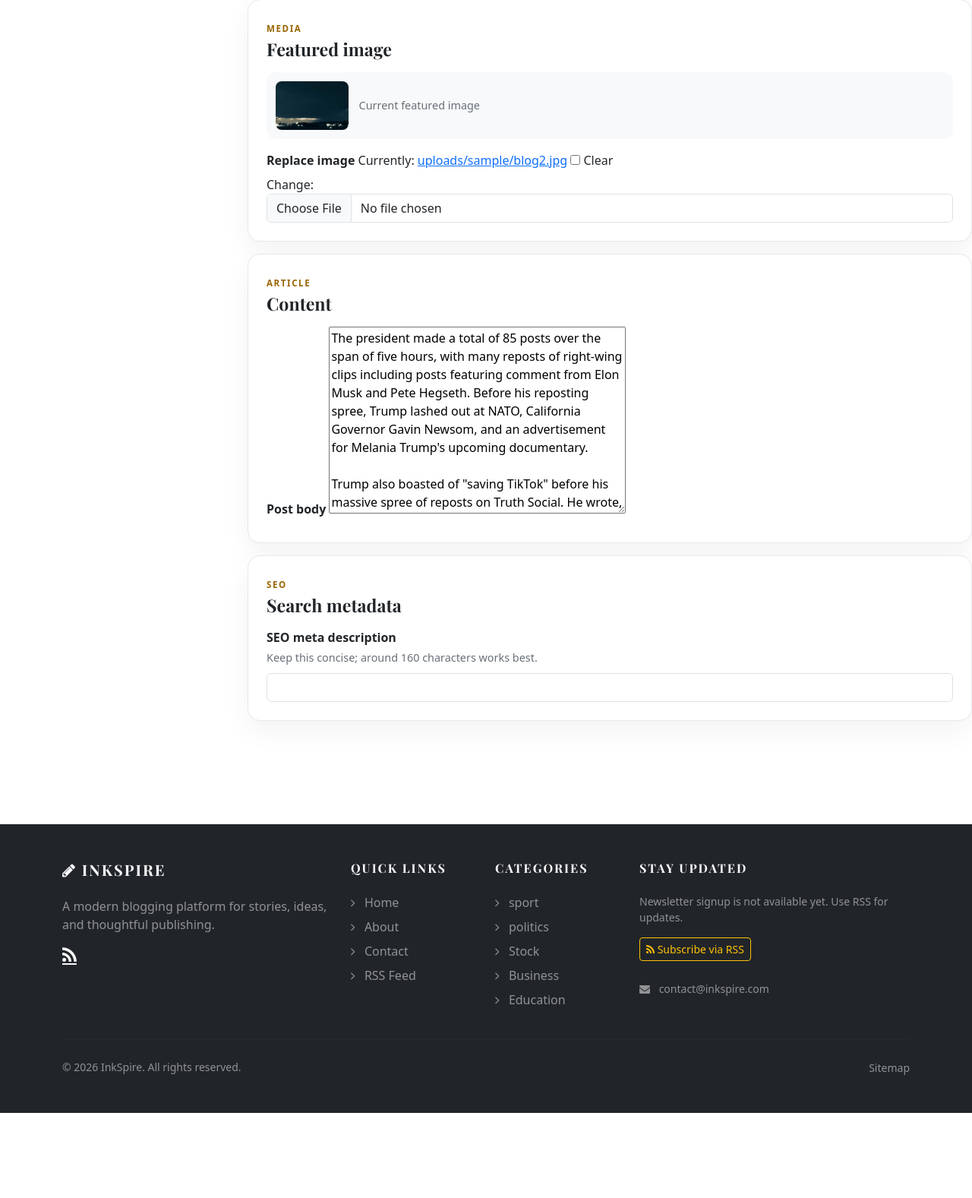
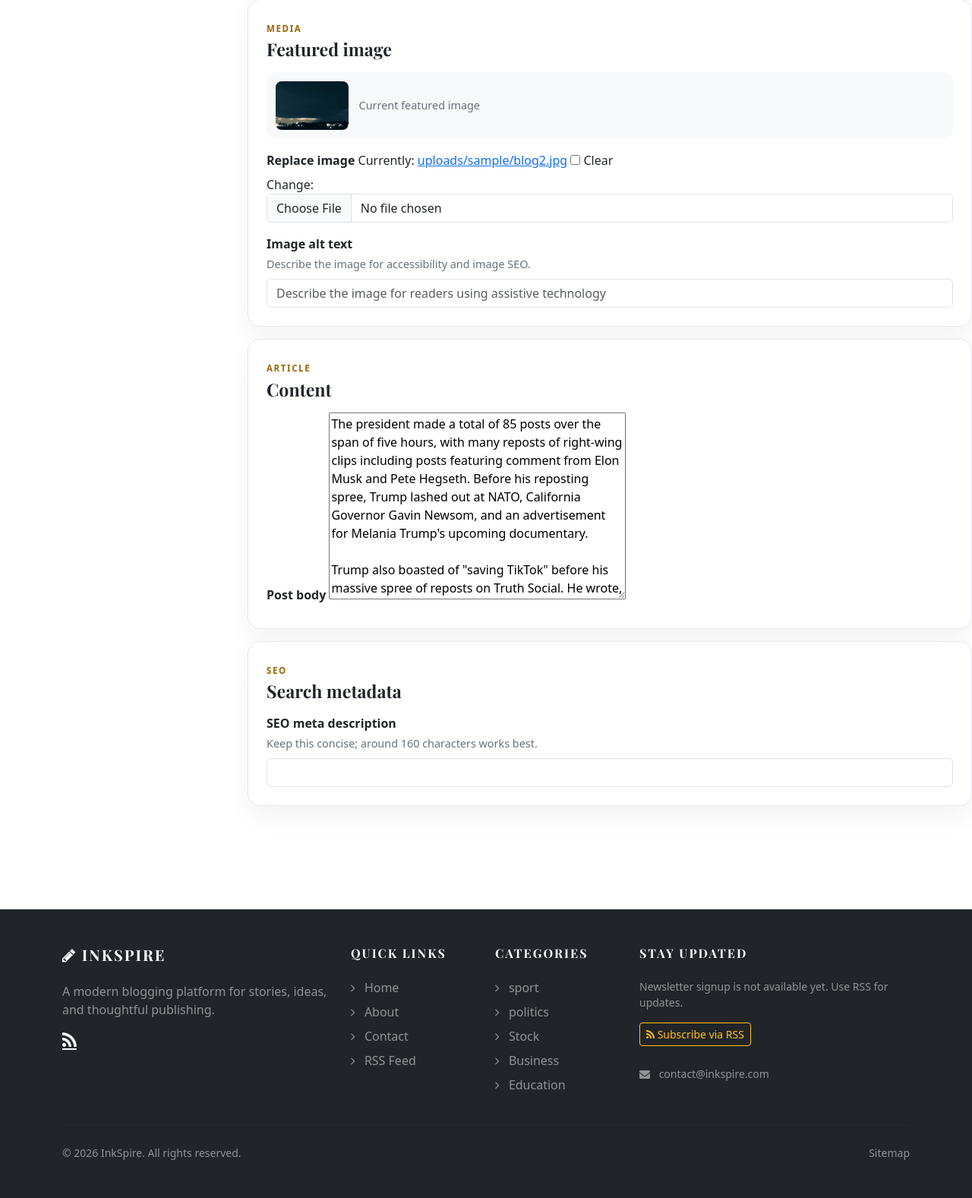
Before and after one commit to kushal-kc15/complete-blogging-system, a Django app: page /dashboard/posts/edit/4/ in a window 1280 px wide. Shown: the part 916-2493 px from the top of the page at 76% size. Before the commit the page ends 2381 px from the top, so only its background shows below. Run offline with Django 5.2, Linux system fonts and the light colour scheme; a user stored in the database is signed in; data comes from the database, SQL or seed files in the repository; some libraries are stand-ins or nearby versions.

Commit message:
Improve article image validation

```diff
--- a/blogs/models.py
+++ b/blogs/models.py
@@ -53,6 +53,7 @@ class Blog(models.Model):
     published_at = models.DateTimeField(blank=True, null=True)
     featured_image = models.ImageField(
         upload_to='uploads/%Y/%m/%d', blank=True, null=True)
+    featured_image_alt = models.CharField(max_length=200, blank=True)
     blog_body = CKEditor5Field('Content', config_name='extends')
     short_description = models.TextField(max_length=500)
     status = models.CharField(
--- a/dashboard/forms.py
+++ b/dashboard/forms.py
@@ -17,9 +17,13 @@ class CategoryForm(forms.ModelForm):
 
 
 class BlogForm(forms.ModelForm):
+    MAX_FEATURED_IMAGE_SIZE = 3 * 1024 * 1024
+    ALLOWED_FEATURED_IMAGE_TYPES = {'image/jpeg', 'image/png', 'image/webp'}
+    ALLOWED_FEATURED_IMAGE_FORMATS = {'JPEG', 'PNG', 'WEBP'}
+
     class Meta:
         model = Blog
-        fields = ('title', 'category', 'featured_image',
+        fields = ('title', 'category', 'featured_image', 'featured_image_alt',
                   'short_description', 'blog_body', 'status', 'is_featured', 'meta_description')
         widgets = {
             'title': forms.TextInput(attrs={
@@ -29,7 +33,12 @@ class BlogForm(forms.ModelForm):
                 'class': 'form-control'
             }),
             'featured_image': forms.ClearableFileInput(attrs={
-                'class': 'form-control'
+                'class': 'form-control',
+                'accept': 'image/jpeg,image/png,image/webp',
+            }),
+            'featured_image_alt': forms.TextInput(attrs={
+                'class': 'form-control',
+                'placeholder': 'Describe the image for readers using assistive technology',
             }),
             'short_description': forms.Textarea(attrs={
                 'class': 'form-control',
@@ -53,8 +62,31 @@ class BlogForm(forms.ModelForm):
             'blog_body': 'Content',
             'short_description': 'Short Description',
             'is_featured': 'Featured Post',
+            'featured_image_alt': 'Featured Image Alt Text',
             'meta_description': 'SEO Description (160 chars)',
         }
+
+    def clean_featured_image(self):
+        image = self.cleaned_data.get('featured_image')
+        if not image or isinstance(image, str):
+            return image
+
+        content_type = getattr(image, 'content_type', '')
+        image_format = getattr(getattr(image, 'image', None), 'format', '')
+        if (
+            content_type not in self.ALLOWED_FEATURED_IMAGE_TYPES or
+            image_format not in self.ALLOWED_FEATURED_IMAGE_FORMATS
+        ):
+            raise forms.ValidationError(
+                'Upload a JPEG, PNG, or WebP image.'
+            )
+
+        if image.size > self.MAX_FEATURED_IMAGE_SIZE:
+            raise forms.ValidationError(
+                'Featured image must be 3 MB or smaller.'
+            )
+
+        return image
 
 
 class AddUserForm(UserCreationForm):
--- a/templates/blog_detail.html
+++ b/templates/blog_detail.html
@@ -142,7 +142,7 @@
         <!-- Preview image figure-->
         {% if post.featured_image %}
         <figure class="article-hero"><img src="{{ post.featured_image.url }}"
-            alt="{{ post.title }}" /></figure>
+            alt="{{ post.featured_image_alt|default:post.title }}" /></figure>
         {% endif %}
 
         <!-- Post content-->
@@ -161,7 +161,7 @@
               <div class="col-md-4 mb-3">
                 <article class="related-card">
                   {% if related.featured_image %}
-                  <a href="{% url 'Blog_detail' related.slug %}" tabindex="-1"><img src="{{ related.featured_image.url }}" alt=""></a>
+                  <a href="{% url 'Blog_detail' related.slug %}" tabindex="-1"><img src="{{ related.featured_image.url }}" alt="{{ related.featured_image_alt|default:related.title }}"></a>
                   {% endif %}
                   <div class="related-card-body">
                     <h3><a href="{% url 'Blog_detail' related.slug %}">{{ related.title|truncatewords:8 }}</a></h3>
--- a/templates/dashboard/add_post.html
+++ b/templates/dashboard/add_post.html
@@ -89,6 +89,12 @@
                     {{ form.featured_image }}
                     {{ form.featured_image.errors }}
                 </div>
+                <div class="editor-field">
+                    <label for="{{ form.featured_image_alt.id_for_label }}" class="form-label">Image alt text</label>
+                    <p class="field-help">Describe the image for accessibility and image SEO.</p>
+                    {{ form.featured_image_alt }}
+                    {{ form.featured_image_alt.errors }}
+                </div>
             </div>
 
             <div class="editor-panel editor-panel-content">
--- a/templates/dashboard/edit_post.html
+++ b/templates/dashboard/edit_post.html
@@ -91,7 +91,7 @@
                 </div>
                 {% if post.featured_image %}
                 <div class="current-image">
-                    <img src="{{ post.featured_image.url }}" alt="{{ post.title }}">
+                    <img src="{{ post.featured_image.url }}" alt="{{ post.featured_image_alt|default:post.title }}">
                     <span>Current featured image</span>
                 </div>
                 {% endif %}
@@ -99,6 +99,12 @@
                     <label for="{{ form.featured_image.id_for_label }}" class="form-label">Replace image</label>
                     {{ form.featured_image }}
                     {{ form.featured_image.errors }}
+                </div>
+                <div class="editor-field">
+                    <label for="{{ form.featured_image_alt.id_for_label }}" class="form-label">Image alt text</label>
+                    <p class="field-help">Describe the image for accessibility and image SEO.</p>
+                    {{ form.featured_image_alt }}
+                    {{ form.featured_image_alt.errors }}
                 </div>
             </div>
 
--- a/templates/partials/post_card.html
+++ b/templates/partials/post_card.html
@@ -1,7 +1,7 @@
 <article class="post-card">
   {% if post.featured_image %}
   <a href="{% url 'Blog_detail' post.slug %}" class="post-card-image">
-    <img src="{{ post.featured_image.url }}" alt="{{ post.title }}">
+    <img src="{{ post.featured_image.url }}" alt="{{ post.featured_image_alt|default:post.title }}">
   </a>
   {% endif %}
   <div class="post-card-body">
--- a/templates/partials/post_list_item.html
+++ b/templates/partials/post_list_item.html
@@ -1,7 +1,7 @@
 <article class="post-list-item">
   {% if post.featured_image %}
   <a href="{% url 'Blog_detail' post.slug %}" class="post-list-image">
-    <img src="{{ post.featured_image.url }}" alt="{{ post.title }}">
+    <img src="{{ post.featured_image.url }}" alt="{{ post.featured_image_alt|default:post.title }}">
   </a>
   {% endif %}
   <div class="post-list-body">
```
Also changed, not shown: dashboard/tests.py (+42 -1 lines), blogs/migrations/0015_blog_featured_image_alt.py (added).
